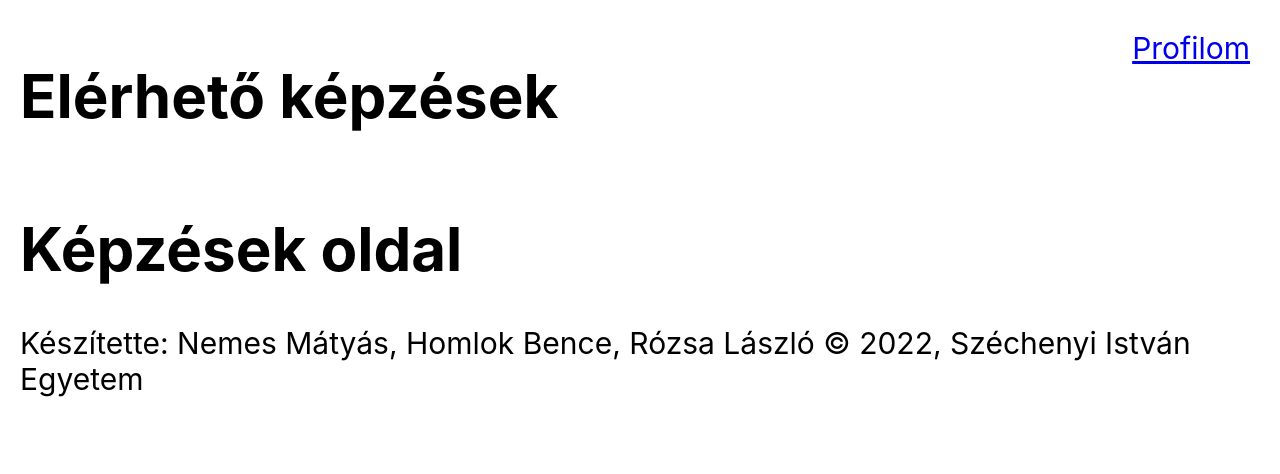
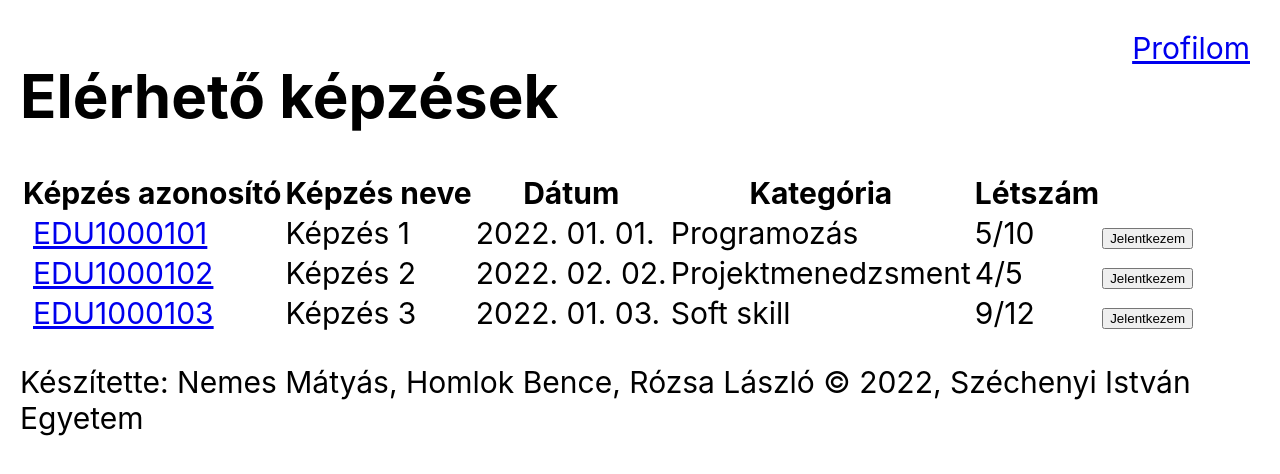
Before and after one commit to nemesmatyas/kepzesi-portal-projektmunka, a React (Create React App) app: page /kepzesek in a window 1280 px wide. Shown: the top 474 px of the page. Built offline with nearby package versions, Linux system fonts and the light colour scheme.

Commit message:
Elérhető képzések és képzés részletek oldal kész

```diff
--- a/src/App.js
+++ b/src/App.js
@@ -2,6 +2,7 @@ import { useState } from "react";
 import { Routes, Route } from "react-router-dom";
 import Kezdooldal from './pages/Kezdooldal';
 import Kepzesek from "./pages/Kepzesek";
+import KepzesPage from "./components/KepzesPage";
 import Kompetenciaim from "./pages/Kompetenciaim";
 import KPI from "./pages/KPI";
 import Login from "./pages/Login";
@@ -24,6 +25,7 @@ function App() {
       <Routes>
         <Route path="/" element={<Kezdooldal pageCallback={getPage} />} />
         <Route path="/kepzesek" element={<Kepzesek pageCallback={getPage}/>} />
+        <Route path="/kepzesek/:kepzesId" element={<KepzesPage pageCallback={getPage} />} />
         <Route path="/kompetenciaim"  element={<Kompetenciaim pageCallback={getPage} />}/>
         <Route path="/kpi"  element={<KPI pageCallback={getPage} />}/>
         <Route path="/login" element={<Login pageCallback={getPage} />}/>
--- /dev/null
+++ b/src/components/KepzesPage.js
@@ -0,0 +1,29 @@
+/**
+ * Ez a komponens egy konkrét képzés adatlapját jeleníti meg, miután a felhasználó kiválasztotta az "Elérhető képzések" listából
+ * TODO: API hívás az adatok megjelenítéséhez, egyelőre hardcodeolt adatokkal dolgozunk
+ */
+const KepzesPage = (props) => {
+    props.pageCallback("Képzés részletei");
+
+    // API call helye
+
+    return <div>
+        {/* Borítókép */}
+        <p>Képzés azonosító:</p>
+        <p>EDU1000101</p>
+        <p>Képzés neve:</p>
+        <p>Képzés 1</p>
+        <p>Képzés kezdete:</p>
+        <p>2022. 01. 01. 8:00</p>
+        <p>Képzés vége:</p>
+        <p>2022. 01. 01. 16:00</p>
+        <p>Kategória</p>
+        <p>Programozás</p>
+        <p>Létszám:</p>
+        <p>5/10</p>
+        <p>Képzés részletes leírása:</p>
+        <p>Lorem ipsum dolor sit amet, consectetur adipiscing elit. In congue a justo at venenatis. Nunc consectetur sem quis libero mollis, eu commodo nibh pharetra. Nullam at odio faucibus, finibus purus ac, iaculis odio. Integer porta diam ac justo faucibus, vel commodo quam sagittis. Nullam porttitor imperdiet sapien non accumsan. Curabitur egestas suscipit pharetra. Donec auctor libero id elit finibus tincidunt. Vestibulum venenatis, massa id ultricies pharetra, augue eros cursus enim, sed feugiat elit leo eget orci. Ut vel tincidunt nibh. Nunc molestie mi ac lacus tincidunt, id mollis ante tincidunt. Ut tellus nisi, ullamcorper sed lacus ac, ornare laoreet enim. Donec eget sem non nisl aliquam tincidunt. Nullam condimentum ante libero, et lacinia eros ultrices vitae. Phasellus sodales porta augue.</p>
+        <button>Jelentkezem</button>
+    </div>
+}
+export default KepzesPage;
--- /dev/null
+++ b/src/components/KepzesekList.js
@@ -0,0 +1,33 @@
+import { Link } from "react-router-dom";
+
+const KepzesekList = (props) => {
+
+  return (
+    <>
+      <table>
+        <thead>
+          <tr>
+            <th>Képzés azonosító</th>
+            <th>Képzés neve</th>
+            <th>Dátum</th>
+            <th>Kategória</th>
+            <th>Létszám</th>
+          </tr>
+        </thead>
+        <tbody>
+          {
+            props.kepzesek.map(kepzes => <tr key={Math.random()}>
+                <td><Link to={`/kepzesek/${kepzes.kepzesId}`}>{kepzes.kepzesId}</Link></td>
+                <td>{kepzes.kepzesNev}</td>
+                <td>{kepzes.kepzesDatum}</td>
+                <td>{kepzes.kepzesKat}</td>
+                <td>{kepzes.kepzesAktLetsz + '/' + kepzes.kepzesMaxLetsz}</td>
+                <button>Jelentkezem</button>
+            </tr>)
+          }
+        </tbody>
+      </table>
+    </>
+  );
+};
+export default KepzesekList;
--- a/src/pages/Kepzesek.js
+++ b/src/pages/Kepzesek.js
@@ -1,9 +1,37 @@
+import KepzesekList from "../components/KepzesekList";
+
 const Kepzesek = (props) => {
   props.pageCallback("Elérhető képzések");
 
+  const DUMMY_DATA = [
+    {
+      kepzesId: "EDU1000101",
+      kepzesNev: "Képzés 1",
+      kepzesDatum: "2022. 01. 01.",
+      kepzesKat: "Programozás",
+      kepzesAktLetsz: "5",
+      kepzesMaxLetsz: "10"
+    }, {
+      kepzesId: "EDU1000102",
+      kepzesNev: "Képzés 2",
+      kepzesDatum: "2022. 02. 02.",
+      kepzesKat: "Projektmenedzsment",
+      kepzesAktLetsz: "4",
+      kepzesMaxLetsz: "5"
+    },
+    {
+      kepzesId: "EDU1000103",
+      kepzesNev: "Képzés 3",
+      kepzesDatum: "2022. 01. 03.",
+      kepzesKat: "Soft skill",
+      kepzesAktLetsz: "9",
+      kepzesMaxLetsz: "12"
+    }
+  ];
+
   return (
     <>
-      <h1>Képzések oldal</h1>
+      <KepzesekList kepzesek={DUMMY_DATA} />
     </>
   );
 };
```
